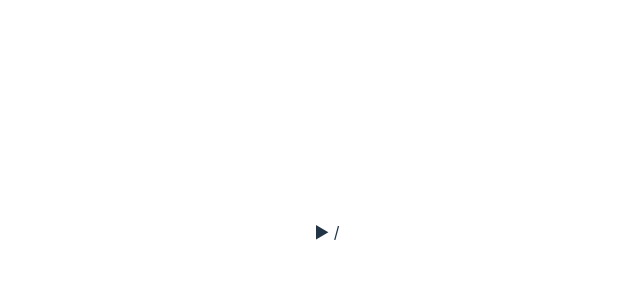
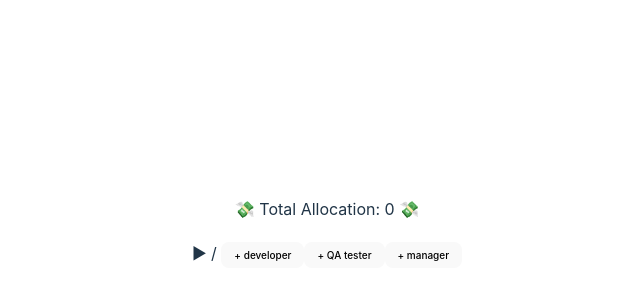
Before and after one commit to OswaldoFalcon/department-hierarchy, a Vue app: page / in a window 1280 px wide. Shown: the part 168-468 px from the top of the page, without its empty margins (313-953 px from the left). Built offline with nearby package versions, Linux system fonts and the light colour scheme.

Commit message:
share cost between components

```diff
--- /dev/null
+++ b/src/components/Allocation.vue
@@ -0,0 +1,15 @@
+<script setup>
+import { store } from '../main.js'
+</script>
+
+<template>
+  <div class="allocation">
+    💸 Total Allocation: {{ store.count }} 💸
+  </div>
+</template>
+
+<style scoped>
+.allocation {
+  padding-bottom: 20px;
+}
+</style>
--- a/src/components/Departments.vue
+++ b/src/components/Departments.vue
@@ -1,6 +1,8 @@
 <script setup>
 import { ref } from 'vue'
+import Allocation from './Allocation.vue'
 import TreeBrowser from './TreeBrowser.vue'
+
 const root = ref(
   {
     name: '/',
@@ -26,6 +28,7 @@ const root = ref(
 </script>
 
 <template>
+  <Allocation />
   <TreeBrowser :node="root" />
 </template>
 
--- a/src/components/TreeBrowser.vue
+++ b/src/components/TreeBrowser.vue
@@ -1,6 +1,7 @@
 <script setup>
 import TreeBrowser from './TreeBrowser.vue'
 import { ref, computed } from 'vue'
+import { store } from '../main.js'
 const props = defineProps({
   node: Object,
   depth: {
@@ -8,17 +9,32 @@ const props = defineProps({
     default: 0
   }
 })
+
 const expanded = ref(false)
 const hasChildren = computed(() => {
-  console.log(props.node.children)
   return props.node.children != 0 ? true : false
 })
+
+
+function addDeveloper(a) {
+  store.count += 1000
+  var new_child = a.children.push({ name: 'developer', children: [] })
+}
+function addQAtester(a) {
+  store.count += 500
+  var new_child = a.children.push({ name: 'QA tester', children: [] })
+}
+function addManager(a) {
+  store.count += 300
+  var new_child = a.children.push({ name: 'manager', children: [] })
+}
+
 
 </script>
 
 <template>
   <div>
-    <div @click="expanded = !expanded" class="node" :style="{'margin-left': '${depth * 20}px'}">
+    <div @click="expanded = !expanded" class="node" :style="{'margin-left': `${depth * 40}px`} ">
       <span class="type" v-if="hasChildren">
         {{ expanded ? '&#9660;' : '&#9658;' }}
       </span>
@@ -26,16 +42,23 @@ const hasChildren = computed(() => {
         &#9671
       </span>
       {{ node.name }}
+      <button @click="addDeveloper(node)" class="add-worker"> + developer</button>
+      <button @click="addQAtester(node)" class="add-worker"> + QA tester</button>
+      <button @click="addManager(node)" class="add-worker"> + manager</button>
+
     </div>
+    <!-- Concurrent Component -->
   </div>
   <TreeBrowser v-if="expanded" v-for="child in node.children" :key="child.name" :node="child" :depth="depth + 1" />
-
-
-
 </template>
 
 <style scoped>
 .node {
   text-align: left;
 }
+
+.add-worker {
+  max-width: 90px;
+  font-size: 10px;
+}
 </style>
--- a/src/main.js
+++ b/src/main.js
@@ -1,5 +1,13 @@
-import { createApp } from 'vue'
-import './style.css'
-import App from './App.vue'
+/** @format */
 
-createApp(App).mount('#app')
+import { createApp } from "vue";
+import "./style.css";
+import App from "./App.vue";
+
+import { reactive } from "vue";
+
+export const store = reactive({
+  count: 0,
+});
+
+createApp(App).mount("#app");
```
